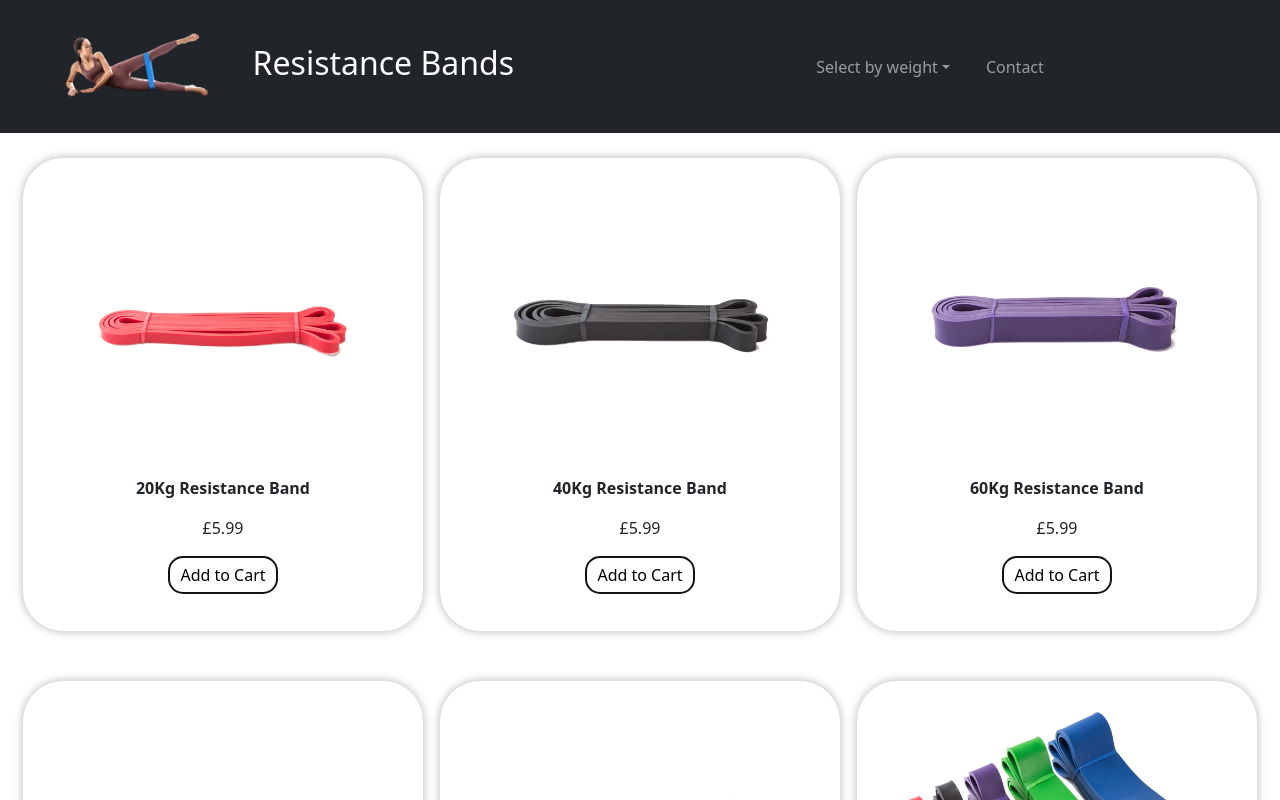
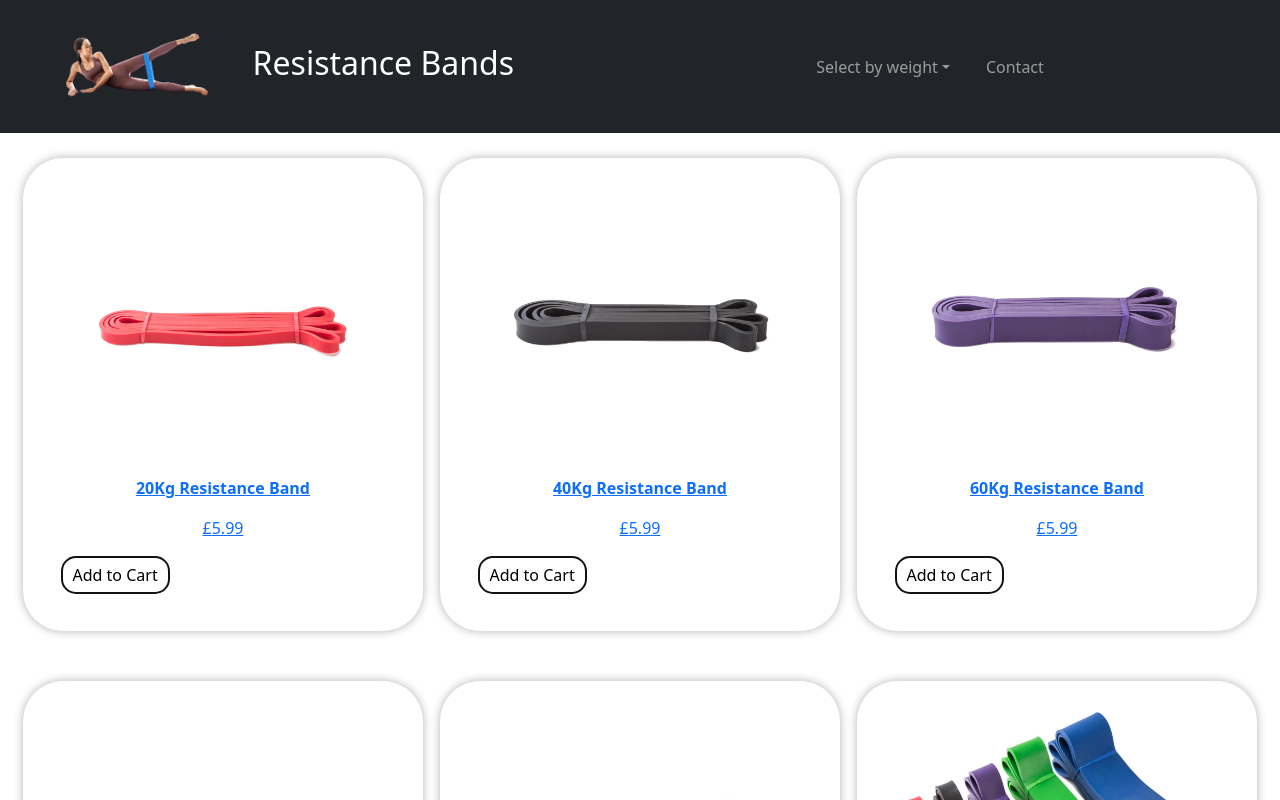
Before and after one commit to dennihous/resistanceBands, a React app: page / in a window 1280 px wide. Shown: the top 800 px of the page. Built offline with nearby package versions, Linux system fonts and the light colour scheme.

Commit message:
Adding Link to each product item

```diff
--- a/src/features/ResistanceBand/ResistanceBand.tsx
+++ b/src/features/ResistanceBand/ResistanceBand.tsx
@@ -1,16 +1,19 @@
 import React from 'react';
 import Button from 'react-bootstrap/Button';
 import './ResistanceBand.scss';
+import { Link } from 'react-router-dom'
 
 type ResistanceBandProps = {
+  id: number;
   name: string;
   imageUrl: string;
   price: string
 }
 
-export default function ResistanceBand({ name, imageUrl, price }: ResistanceBandProps) {
+export default function ResistanceBand({ name, imageUrl, price, id }: ResistanceBandProps) {
   return (
     <div className='product'>
+      <Link to={`bands/${id}`}>
         <img src={imageUrl} alt={name} className="resistance-band-image" />
         <div className="description">
           <p>
@@ -19,6 +22,7 @@ export default function ResistanceBand({ name, imageUrl, price }: ResistanceBand
           <p>£{price}</p>
         </div>
         <Button className='add-to-cart-button'>Add to Cart</Button>
+      </Link>
     </div>
   )
 }
--- a/src/features/ResistanceBand/ResistanceBandList.tsx
+++ b/src/features/ResistanceBand/ResistanceBandList.tsx
@@ -11,6 +11,7 @@ export default function ResistanceBandList({ bands }: ResistanceBandListProps) {
         {bands.bands.map((band: any, index: number) => (
           <div key={index} className="resistance-band-item">
             <ResistanceBand
+              id={band.id}
               name={band.name}
               imageUrl={band.imageUrl}
               price={band.price}
```
Lines whose indentation alone changed are shown as unchanged.
